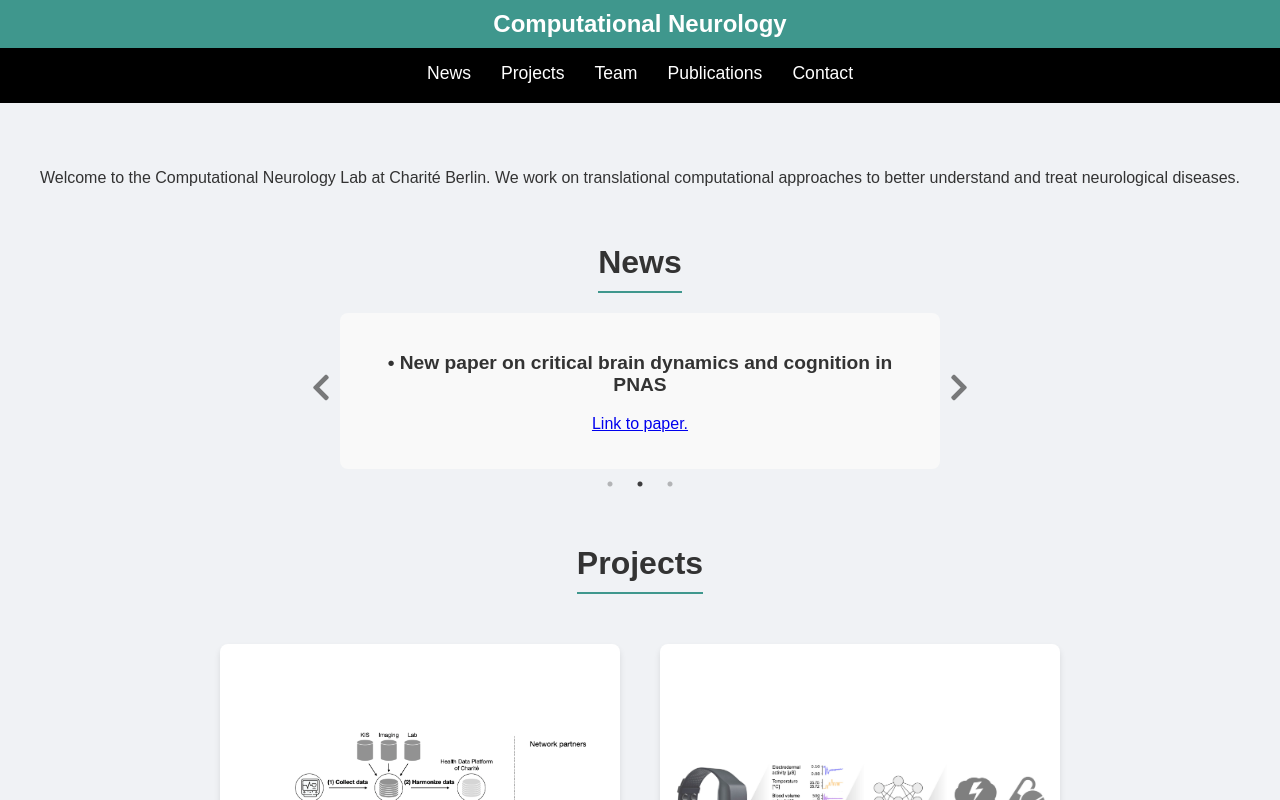
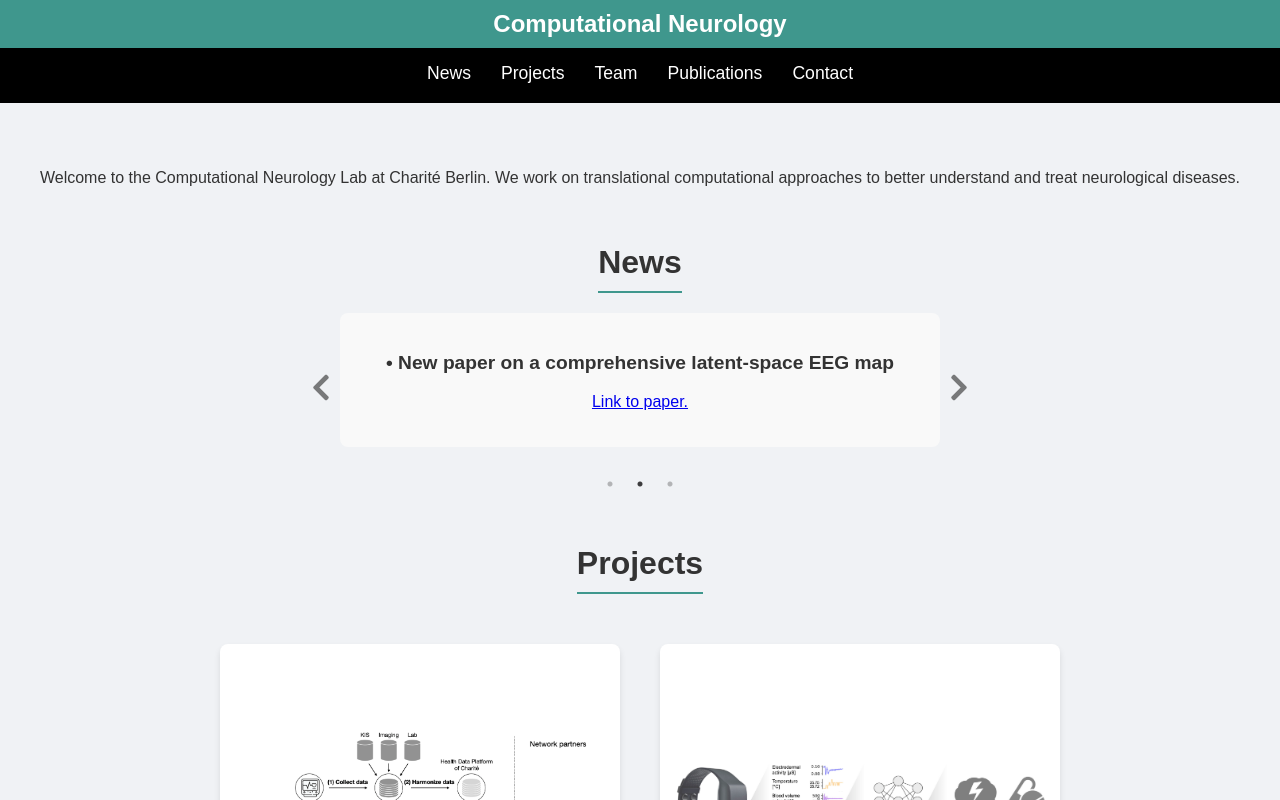
Before and after one commit to computational-neurology-charite/computational-neurology-charite.github.io, a React (Create React App) app: page / in a window 1280 px wide. Shown: the top 800 px of the page. Built offline with nearby package versions, Linux system fonts and the light colour scheme; no server answers.

Commit message:
paper updates

```diff
--- a/src/components/Home.js
+++ b/src/components/Home.js
@@ -13,13 +13,13 @@ const news = [
     },
     {
         id: 2,
-        title: "• New paper on critical brain dynamics and cognition in PNAS",
-        shortDescription: <div> <a href="https://www.pnas.org/doi/10.1073/pnas.2417117122">Link to paper.</a> </div>,
+        title: "• New paper on a comprehensive latent-space EEG map",
+        shortDescription: <div> <a href="https://onlinelibrary.wiley.com/doi/abs/10.1002/ana.27260">Link to paper.</a> </div>,
     },
     {
         id: 3,
-        title: "• New preprint on a comprehensive latent-space EEG map",
-        shortDescription: <div> <a href="https://www.medrxiv.org/content/10.1101/2024.10.25.24316133v1">Link to paper.</a> </div>,
+        title: "• New paper on the detection of epileptic spasms using deep learning on smartphone videos",
+        shortDescription: <div> <a href="https://www.nature.com/articles/s41746-025-01773-1">Link to paper.</a> </div>,
     },
 ];
 
```
Also changed, not shown: 1 other file (tests, documents, lock files or other folders).
